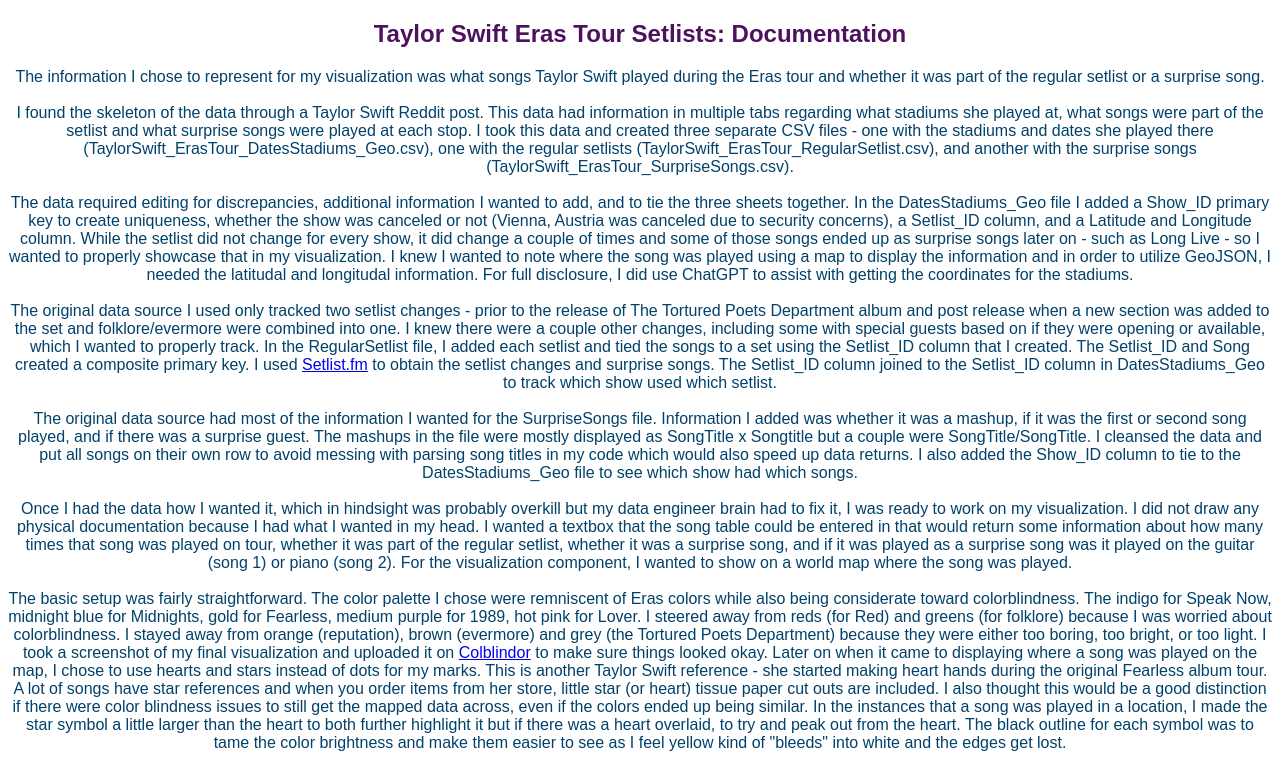
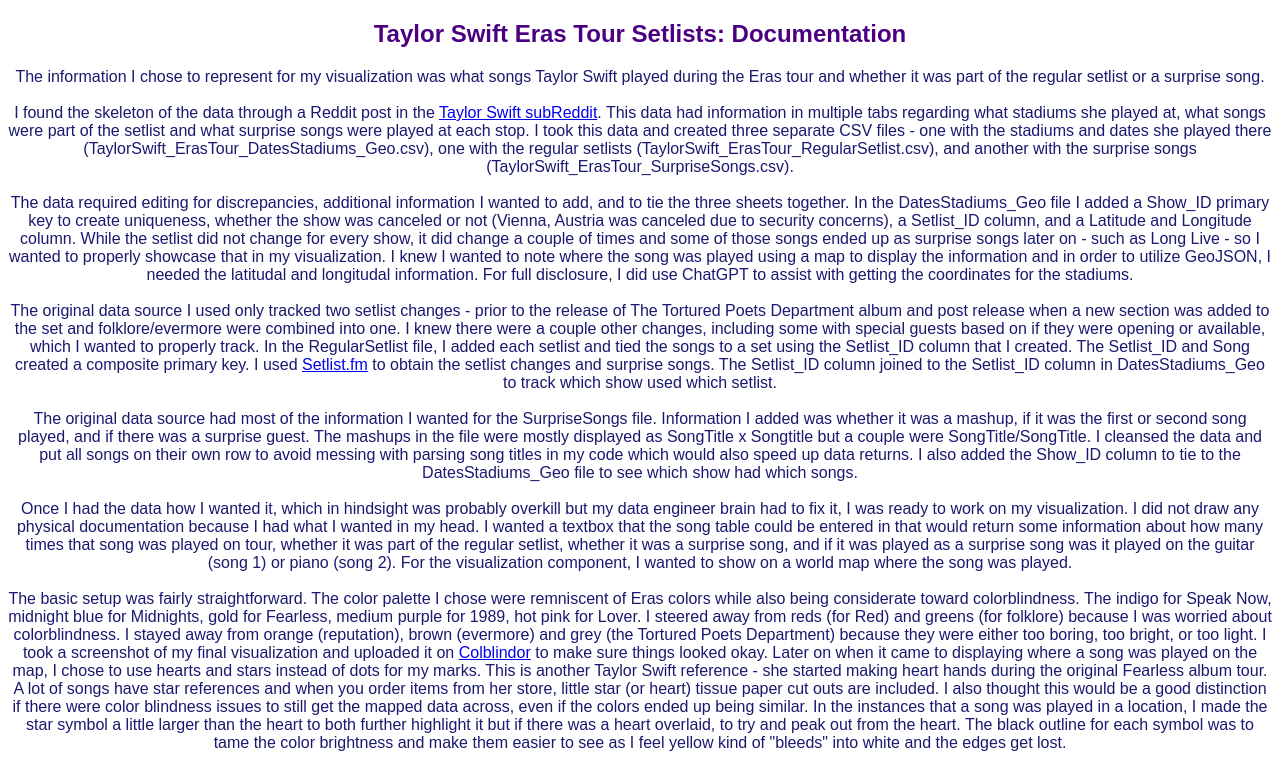
Before and after one commit to masihkap/ErasTourSongSearch, a plain HTML site: page documentation.html in a window 1280 px wide. Shown: the top 770 px of the page. Drawn offline with nearby package versions, Linux system fonts and the light colour scheme.

Commit message:
Updated color and font on documentation page and added data source

```diff
--- a/documentation.html
+++ b/documentation.html
@@ -9,11 +9,11 @@
   </style>
 </head>
 <body>
-<h2 style="color: rgb(78, 17, 96); text-align: center;">Taylor Swift Eras Tour Setlists: Documentation</h2>
-<p style="color: rgb(1, 65, 107); text-align: center;">
+<h2 style="color: indigo; text-align: center;">Taylor Swift Eras Tour Setlists: Documentation</h2>
+<p style="color: midnightblue; text-align: center;">
 The information I chose to represent for my visualization was what songs Taylor Swift played during the Eras tour and whether it was part of the regular setlist or a surprise song.<br><br>
 
-I found the skeleton of the data through a Taylor Swift Reddit post. This data had information in multiple tabs regarding what stadiums she played at, what songs were part of the setlist and what surprise songs were played at each stop. I took this data and created three separate CSV files - one with the stadiums and dates she played there (TaylorSwift_ErasTour_DatesStadiums_Geo.csv), one with the regular setlists (TaylorSwift_ErasTour_RegularSetlist.csv), and another with the surprise songs (TaylorSwift_ErasTour_SurpriseSongs.csv). <br><br>
+I found the skeleton of the data through a Reddit post in the <a href="https://www.reddit.com/r/TaylorSwift/comments/15je6z4/eras_tour_spreadsheet/">Taylor Swift subReddit</a>. This data had information in multiple tabs regarding what stadiums she played at, what songs were part of the setlist and what surprise songs were played at each stop. I took this data and created three separate CSV files - one with the stadiums and dates she played there (TaylorSwift_ErasTour_DatesStadiums_Geo.csv), one with the regular setlists (TaylorSwift_ErasTour_RegularSetlist.csv), and another with the surprise songs (TaylorSwift_ErasTour_SurpriseSongs.csv). <br><br>
 
 The data required editing for discrepancies, additional information I wanted to add, and to tie the three sheets together. In the DatesStadiums_Geo file I added a Show_ID primary key to create uniqueness, whether the show was canceled or not (Vienna, Austria was canceled due to security concerns), a Setlist_ID column, and a Latitude and Longitude column. While the setlist did not change for every show, it did change a couple of times and some of those songs ended up as surprise songs later on - such as Long Live - so I wanted to properly showcase that in my visualization. I knew I wanted to note where the song was played using a map to display the information and in order to utilize GeoJSON, I needed the latitudal and longitudal information. For full disclosure, I did use ChatGPT to assist with getting the coordinates for the stadiums. <br><br>
 
```
